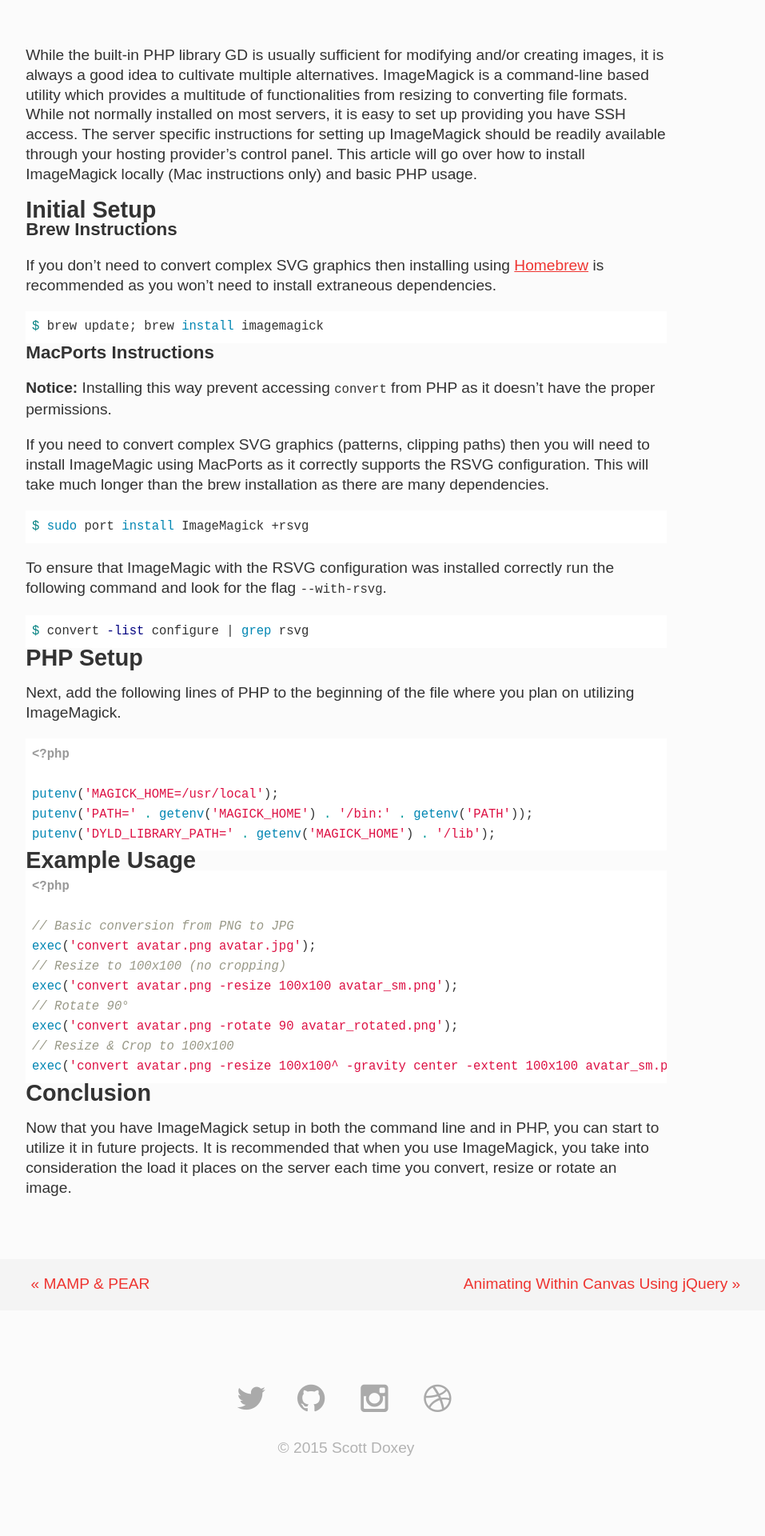
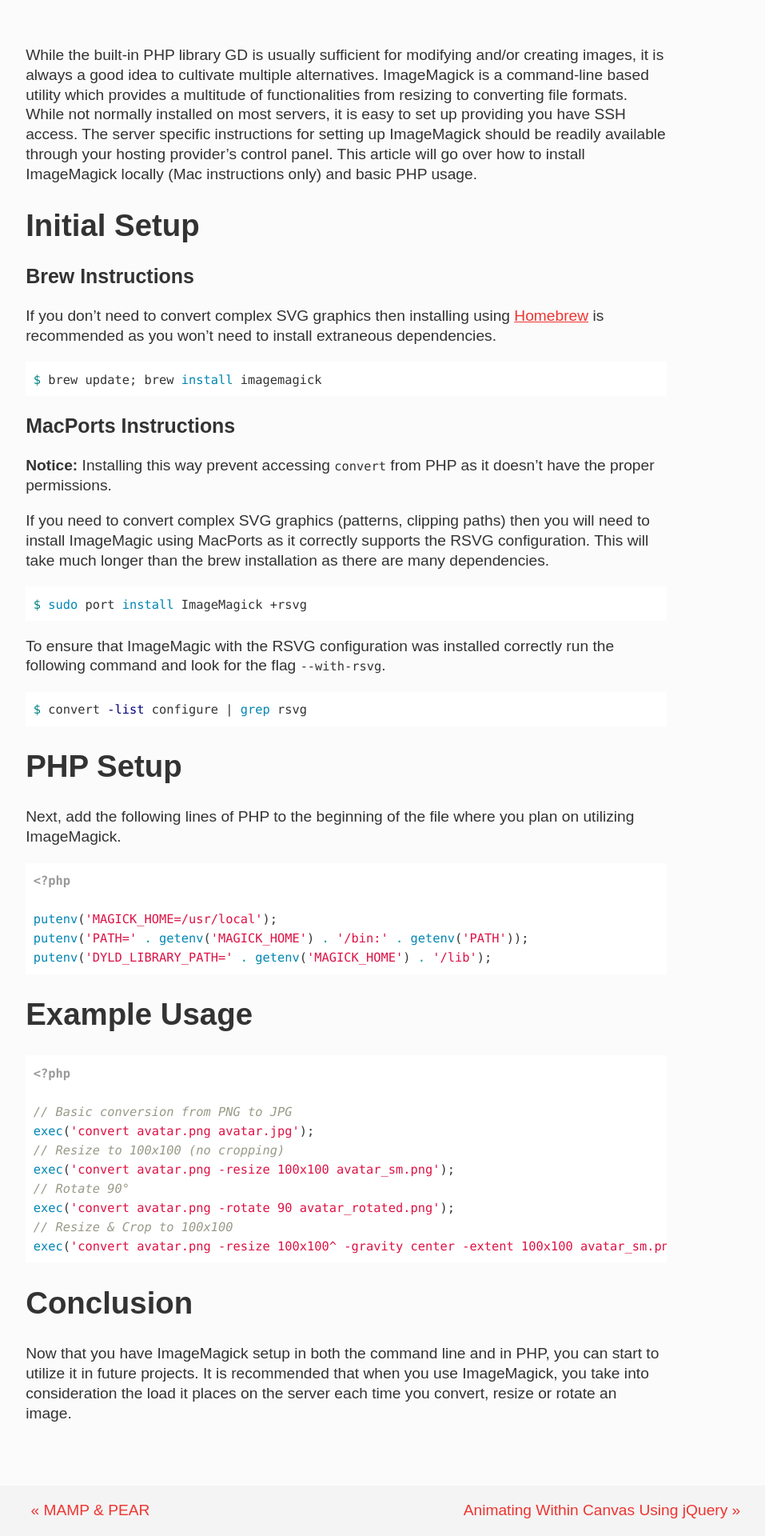
Before and after one commit to neogeek/neogeek.github.io, a Jekyll site: the page built from _posts/2014-01-03-php-and-imagemagick.md, in a window 1280 px wide. Shown: the part 584-2504 px from the top of the page at 80% size, without its empty margins (207-1164 px from the left). Built offline with Jekyll 4.4.1, drawn with Linux system fonts in a browser that asks for light colours; Markdown is read by kramdown in place of the engine named in the settings.

Commit message:
Improved header and code styles.

```diff
--- a/_sass/_articles.scss
+++ b/_sass/_articles.scss
@@ -37,6 +37,16 @@
         @extend .datetime;
     }
 
+    h2 {
+        margin: 1em 0;
+        font-size: 2em;
+    }
+
+    h3 {
+        margin: 1em 0;
+        font-size: 1.3em;
+    }
+
     blockquote {
         font-size: 1.8em;
         line-height: 1.1em;
@@ -46,6 +56,7 @@
     pre {
         padding: .5em;
         overflow: auto;
+        line-height: 1.2em;
     }
 
 }
--- a/_sass/_base.scss
+++ b/_sass/_base.scss
@@ -20,6 +20,16 @@
 
 a {
     color: $link;
+    @include transition(color .2s ease);
+}
+
+pre, code {
+    font-family: 'Monaco', monospace;
+}
+
+code {
+    font-size: 0.8em;
+    line-height: 1.3em;
 }
 
 .site-header {
```
